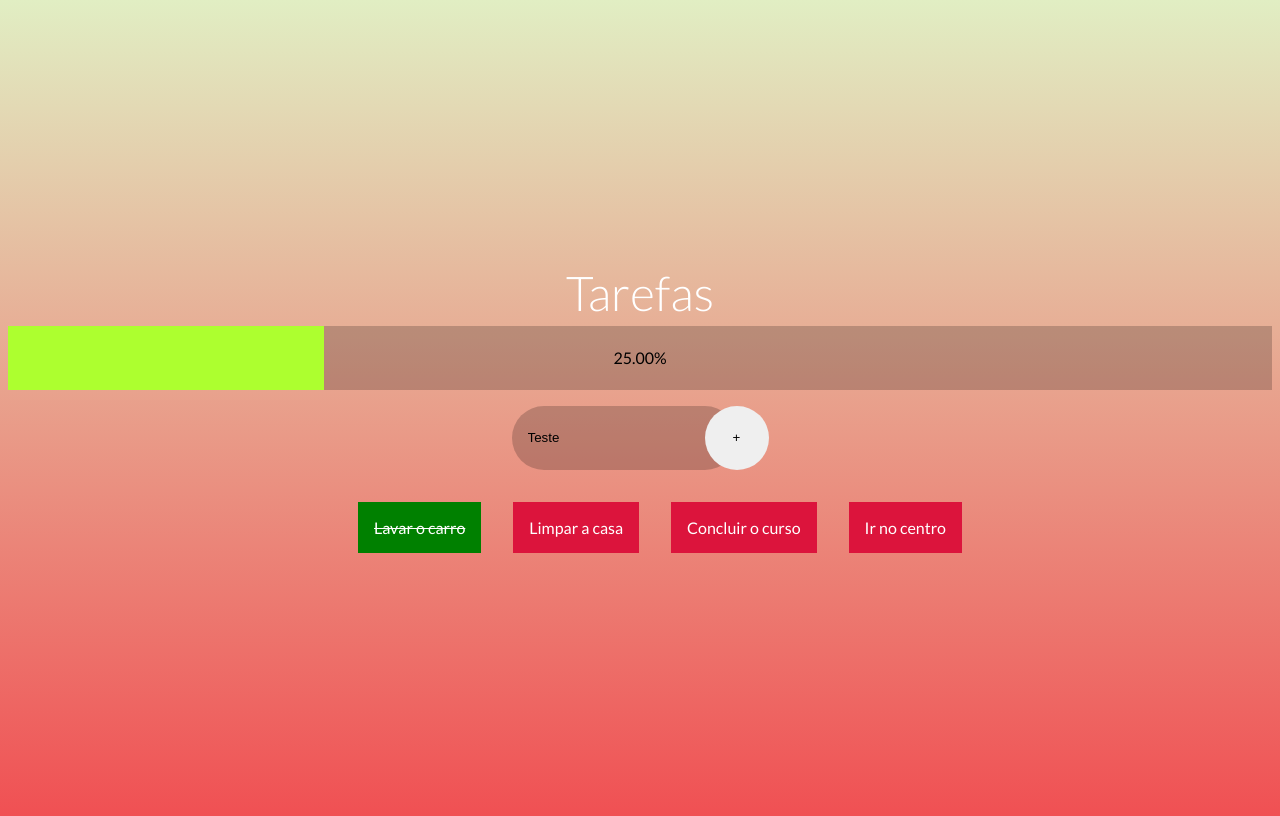
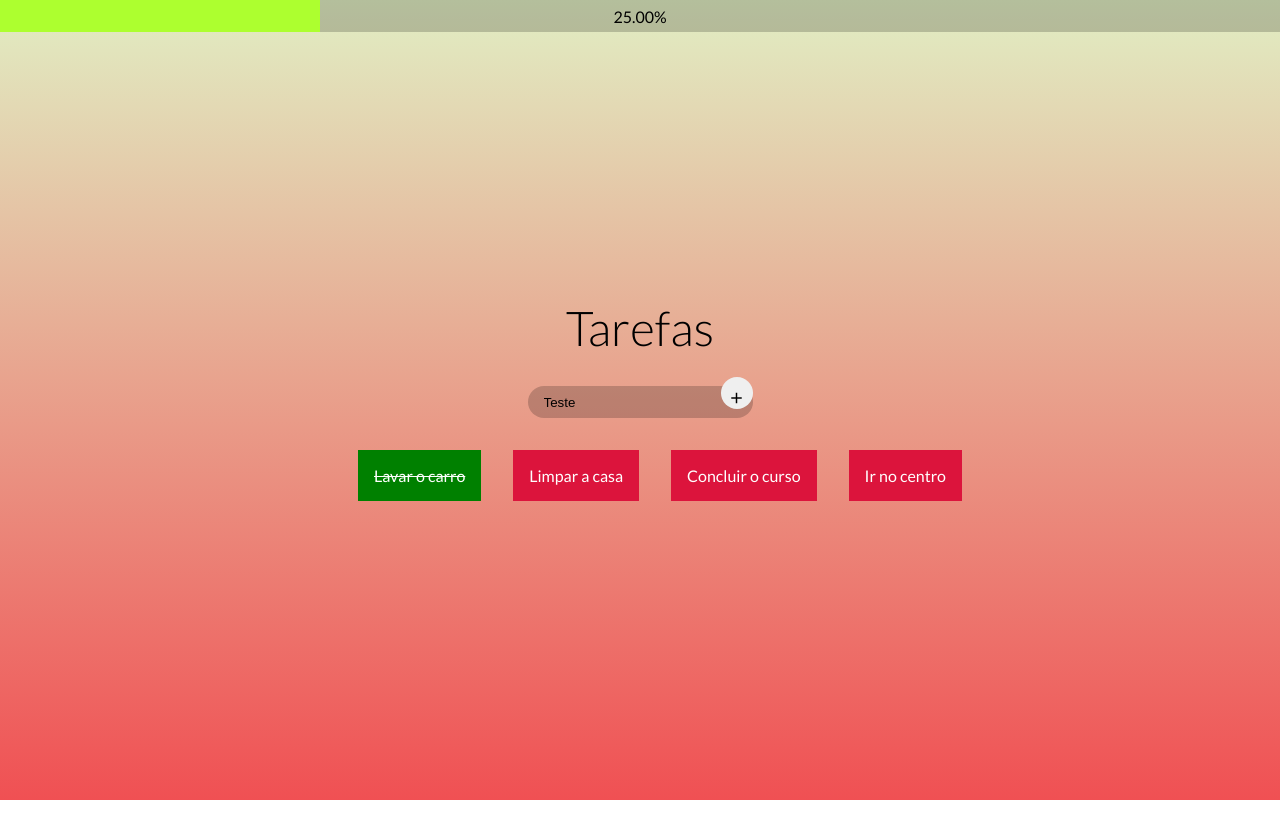
Before and after one commit to italopolazzi/udemy, a Vue app in the folder components/tarefas/: page / in a window 1280 px wide. Built offline with nearby package versions, Linux system fonts and the light colour scheme.

Commit message:
add: material icons e estilos para a barra de progresso

```diff
--- a/components/tarefas/public/index.html
+++ b/components/tarefas/public/index.html
@@ -1,18 +1,22 @@
 <!DOCTYPE html>
 <html lang="en">
-  <head>
+
+<head>
     <meta charset="utf-8">
     <meta http-equiv="X-UA-Compatible" content="IE=edge">
     <meta name="viewport" content="width=device-width,initial-scale=1.0">
     <link href="https://fonts.googleapis.com/css?family=Lato:200,300,400,600,700" rel="stylesheet">
+    <link href="https://fonts.googleapis.com/icon?family=Material+Icons" rel="stylesheet">
     <link rel="icon" href="<%= BASE_URL %>favicon.ico">
     <title>Minhas Tarefas</title>
-  </head>
-  <body>
+</head>
+
+<body>
     <noscript>
       <strong>We're sorry but todo doesn't work properly without JavaScript enabled. Please enable it to continue.</strong>
     </noscript>
     <div id="app"></div>
     <!-- built files will be auto injected -->
-  </body>
+</body>
+
 </html>
--- a/components/tarefas/src/App.vue
+++ b/components/tarefas/src/App.vue
@@ -1,6 +1,6 @@
 <template>
   <div id="app">
-    <h1>Tarefas</h1>
+    <h1 class="dark">Tarefas</h1>
 
     <BarraDeProgresso :tarefas="tarefas" />
     <NovaTarefa @novaTarefaAdicionada="adicionarNovaTarefa" />
@@ -43,26 +43,3 @@ export default {
 	}
 };
 </script>
-
-<style>
-body {
-  font-family: "Lato", sans-serif;
-  background: linear-gradient(to bottom, #e1eec3, #f05053);
-  color: #fff;
-}
-
-#app {
-  display: flex;
-  flex: 1;
-  flex-direction: column;
-  justify-content: center;
-  align-items: center;
-  height: 100vh;
-}
-
-#app h1 {
-  margin-bottom: 5px;
-  font-weight: 300;
-  font-size: 3rem;
-}
-</style>
--- a/components/tarefas/src/components/BarraDeProgresso.vue
+++ b/components/tarefas/src/components/BarraDeProgresso.vue
@@ -1,6 +1,8 @@
 <template>
-  <div id="barra-de-progresso" :style="widthProgresso">
-    <span id="porcentagem">{{porcentagem}}%</span>
+  <div class="barra-container">
+    <div id="barra-de-progresso" :style="widthProgresso">
+      <span id="porcentagem">{{porcentagem}}%</span>
+    </div>
   </div>
 </template>
 
@@ -24,6 +26,12 @@ export default {
 </script>
 
 <style>
+.barra-container{
+  position: absolute;
+  top: 0;
+  left: 0;
+  right: 0;
+}
 #barra-de-progresso {
   width: 100%;
   height: var(--bar-size);
--- a/components/tarefas/src/components/NovaTarefa.vue
+++ b/components/tarefas/src/components/NovaTarefa.vue
@@ -9,7 +9,7 @@
       placeholder="Legenda da nova tarefa"
       @keydown.enter="emitirNovaTarefa"
     />
-    <button id="adicionar" class="super-round" @click="emitirNovaTarefa">+</button>
+    <button id="adicionar" class="super-round" @click="emitirNovaTarefa"><i class="material-icons md-18">add</i></button>
   </div>
 </template>
 
@@ -22,9 +22,10 @@ export default {
   },
   methods: {
     emitirNovaTarefa() {
-      let valor = this.nova_tarefa || this.$refs.entrada.value;
+      let valor = this.nova_tarefa;
       if (valor != "") {
         this.$emit("novaTarefaAdicionada", valor);
+        this.nova_tarefa = "";
       }
     }
   }
@@ -45,6 +46,7 @@ export default {
   background: var(--theme-opacity-color);
 }
 #adicionar {
+  font-size: 2em;
   width: var(--bar-size);
   border-radius: var(--bar-size);
   margin-left: calc(var(--space-correction) * -1);
--- /dev/null
+++ b/components/tarefas/src/icons.css
@@ -0,0 +1,15 @@
+.material-icons.md-18 {
+    font-size: 18px;
+}
+
+.material-icons.md-24 {
+    font-size: 24px;
+}
+
+.material-icons.md-36 {
+    font-size: 36px;
+}
+
+.material-icons.md-48 {
+    font-size: 48px;
+}
--- a/components/tarefas/src/styles.css
+++ b/components/tarefas/src/styles.css
@@ -1,3 +1,4 @@
+@import url('./icons.css');
 :root {
     /* OPACIDADE */
     --opacity: 0.2;
@@ -5,12 +6,15 @@
     --opacity-light-color: rgba(255, 255, 255, var(--opacity));
     --opacity-dark-color: rgba(0, 0, 0, var(--opacity));
     --theme-opacity-color: var(--opacity-dark-color);
+    --color-dark: black;
+    --color-light: white;
     /* TAMANHO DE BARRAS */
-    --bar-size: 4rem;
+    --bar-size: 2rem;
     /* CORREÇÕES */
     --space-correction: 2rem;
     /* PADRÕES */
-    --default-space: 1rem;
+    --default-size: 1rem;
+    --default-space: var(--default-size);
     --default-padding: var(--default-space);
     --default-padding-input: 0 var(--default-padding);
     --default-margin: var(--default-space);
@@ -24,3 +28,36 @@
     border-top-right-radius: var(--infinity9);
     border-top-left-radius: var(--infinity9);
 }
+
+body {
+    font-size: var(--default-size);
+    font-family: "Lato", sans-serif;
+    background: linear-gradient(to bottom, #e1eec3, #f05053);
+    box-sizing: border-box;
+    margin: 0;
+    padding: 0;
+    color: #fff;
+}
+
+#app {
+    display: flex;
+    flex: 1;
+    flex-direction: column;
+    justify-content: center;
+    align-items: center;
+    height: 100vh;
+}
+
+#app h1 {
+    margin-bottom: 5px;
+    font-weight: 300;
+    font-size: 3rem;
+}
+
+.dark {
+    color: var(--color-dark)
+}
+
+.light {
+    color: var(--color-light)
+}
```
